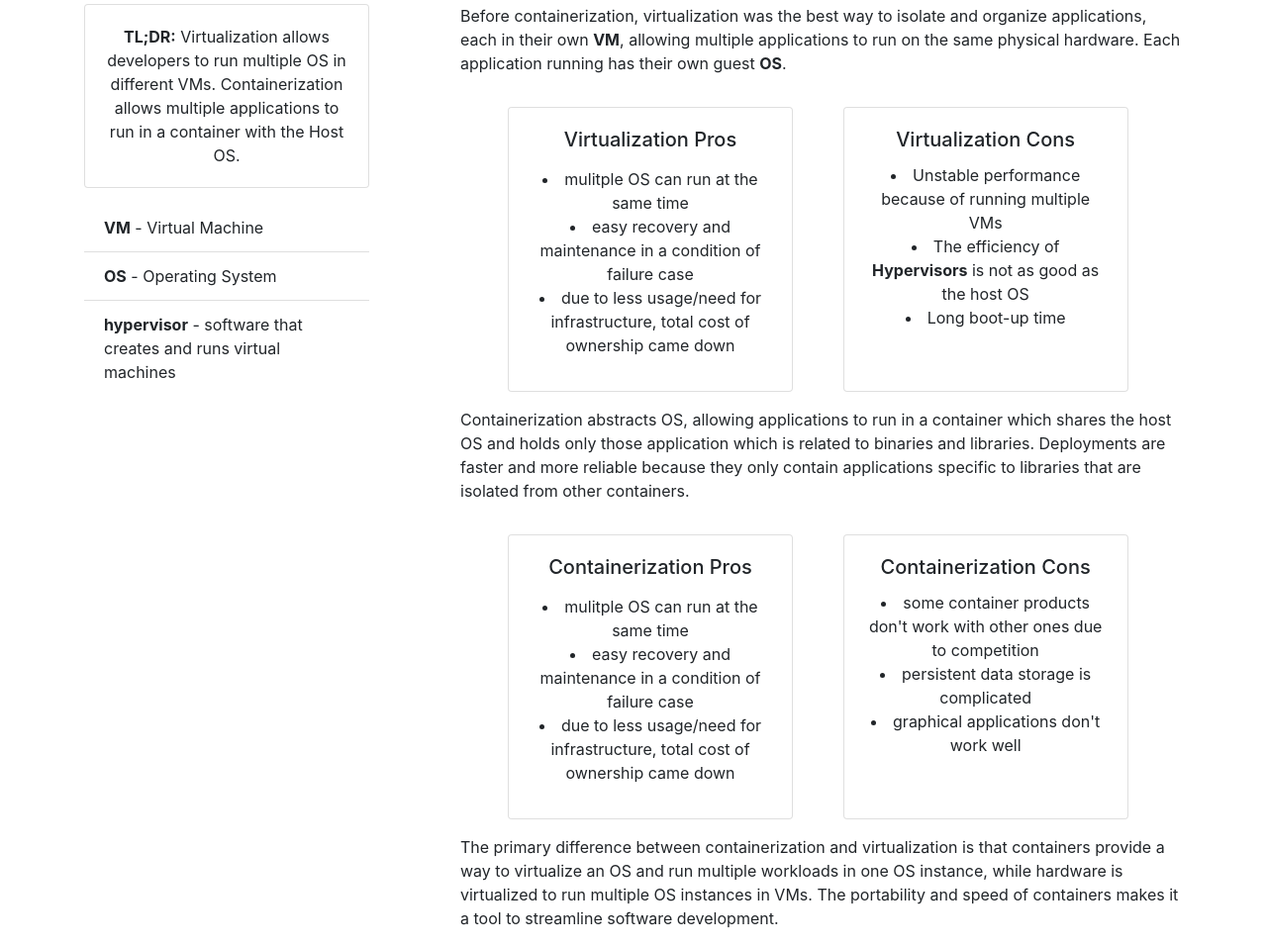
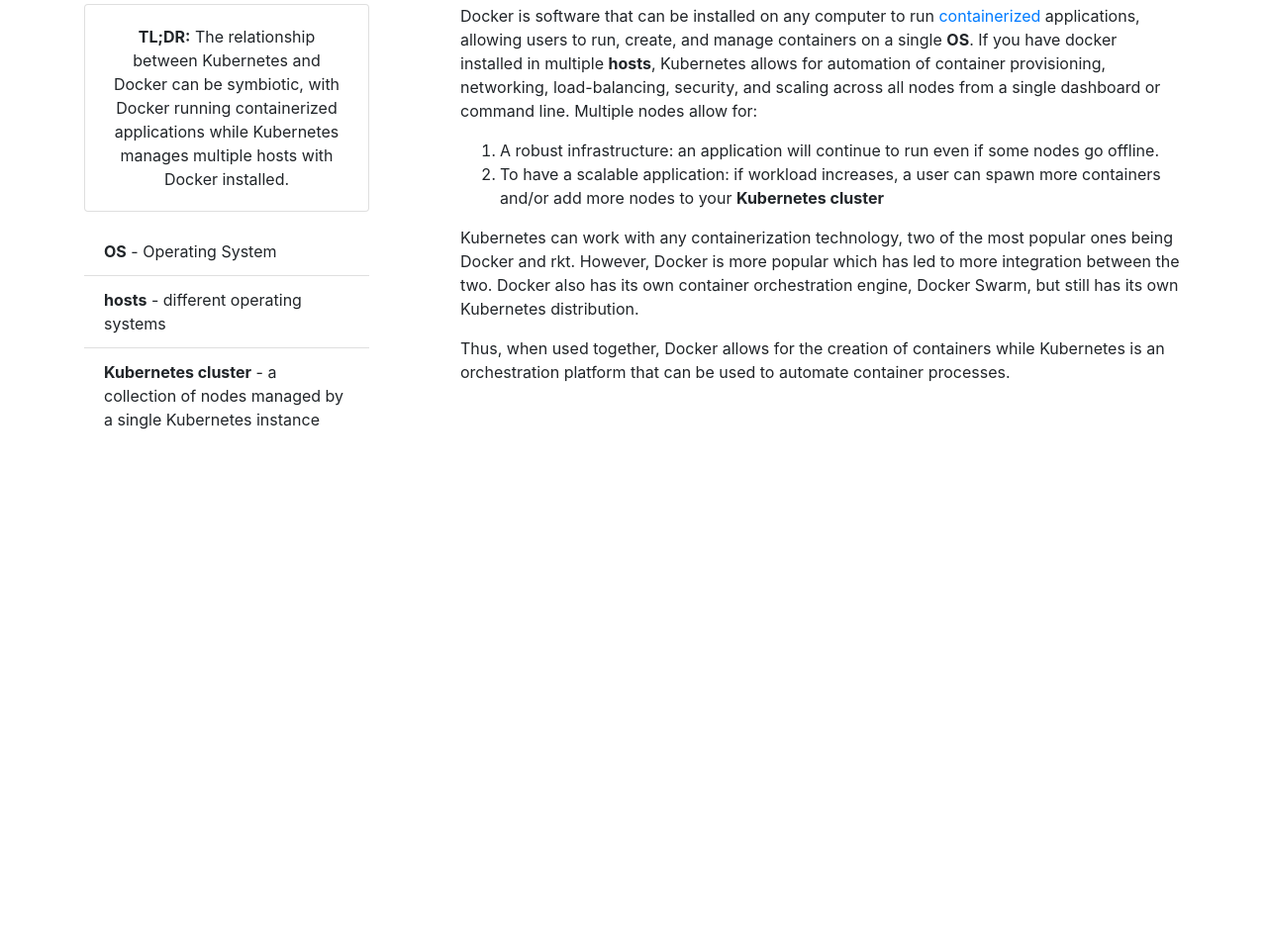
Before and after one commit to juliaag831/Cloud-Technology, a plain HTML site: page docs/kubernetes.html in a window 1280 px wide. Shown: the part 287-1243 px from the top of the page at 99% size. After the commit the page ends 800 px from the top, so only its background shows below. Drawn offline with nearby package versions, Linux system fonts and the light colour scheme.

Commit message:
Task: Updated kubernetes.html content

```diff
--- a/docs/kubernetes.html
+++ b/docs/kubernetes.html
@@ -52,83 +52,40 @@
         <div class="col-4">
             <div class="card" style="width:18rem">
                 <div class="card-body">
-                    <b>TL;DR:</b> Virtualization allows developers to run multiple OS in different VMs.
-                    Containerization allows multiple applications to run in a container with the Host OS.
+                    <b>TL;DR:</b> The relationship between Kubernetes and Docker can be symbiotic, with Docker running
+                    containerized applications while Kubernetes manages multiple hosts with Docker installed.
                 </div>
             </div>
             <div style="width:18rem; margin-top:1rem">
                 <ul class="list-group list-group-flush">
-                    <li class="list-group-item"><b>VM</b> - Virtual Machine</li>
                     <li class="list-group-item"><b>OS</b> - Operating System</li>
-                    <li class ="list-group-item"><b>hypervisor</b> - software that creates and runs virtual machines</li>
+                    <li class="list-group-item"><b>hosts</b> - different operating systems</li>
+                    <li class="list-group-item"><b>Kubernetes cluster</b> - a collection of nodes managed by a single
+                        Kubernetes instance</li>
                 </ul>
             </div>
         </div>
         <div class="col-8">
             <p>
-                Before containerization, virtualization was the best way to isolate and organize applications, each in
-                their own <b>VM</b>, allowing multiple applications to run on the same physical hardware. Each
-                application running has their own guest <b>OS</b>.
+                Docker is software that can be installed on any computer to run <a href="virtual.html">containerized</a>
+                applications, allowing users to run, create, and manage containers on a single <b>OS</b>. If you have
+                docker installed in multiple <b>hosts</b>, Kubernetes allows for automation of container provisioning,
+                networking, load-balancing, security, and scaling across all nodes from a single dashboard or command
+                line. Multiple nodes allow for:
+                <ol>
+                    <li>A robust infrastructure: an application will continue to run even if some nodes go offline.</li>
+                    <li>To have a scalable application: if workload increases, a user can spawn more containers and/or
+                        add more nodes to your <b>Kubernetes cluster</b></li>
+                </ol>
             </p>
-            <div class="row" style="padding:1rem">
-                <div class="col-4">
-                    <div class="card" style="width: 18rem;margin-left:2rem; height:18rem">
-                        <div class="card-body">
-                            <h5 class="card-title">Virtualization Pros</h5>
-                            <p class="card-text">
-                            <li>mulitple OS can run at the same time</li>
-                            <li>easy recovery and maintenance in a condition of failure case</li>
-                            <li>due to less usage/need for infrastructure, total cost of ownership came down</li>
-                            </p>
-                        </div>
-                    </div>
-                </div>
-                <div class="col-4">
-                    <div class="card" style="width: 18rem; margin-left:8rem; height:18rem">
-                        <div class="card-body">
-                            <h5 class="card-title">Virtualization Cons</h5>
-                            <li>Unstable performance because of running multiple VMs</li>
-                            <li>The efficiency of <b>Hypervisors</b> is not as good as the host OS</li>
-                            <li>Long boot-up time</li>
-                        </div>
-                    </div>
-                </div>
-            </div>
             <p>
-                Containerization abstracts OS, allowing applications to run in a container which shares the host OS
-                and holds only those application which is related to binaries and libraries. Deployments are faster and
-                more reliable because they only contain applications specific to libraries that are isolated from other
-                containers.
+                Kubernetes can work with any containerization technology, two of the most popular ones being Docker and
+                rkt. However, Docker is more popular which has led to more integration between the two. Docker also has
+                its own container orchestration engine, Docker Swarm, but still has its own Kubernetes distribution.
             </p>
-            <div class="row" style="padding:1rem">
-                <div class="col-4">
-                    <div class="card" style="width: 18rem;margin-left:2rem; height:18rem">
-                        <div class="card-body">
-                            <h5 class="card-title">Containerization Pros</h5>
-                            <p class="card-text">
-                            <li>mulitple OS can run at the same time</li>
-                            <li>easy recovery and maintenance in a condition of failure case</li>
-                            <li>due to less usage/need for infrastructure, total cost of ownership came down</li>
-                            </p>
-                        </div>
-                    </div>
-                </div>
-                <div class="col-4">
-                    <div class="card" style="width: 18rem; margin-left:8rem; height:18rem">
-                        <div class="card-body">
-                            <h5 class="card-title">Containerization Cons</h5>
-                            <li>some container products don't work with other ones due to competition</li>
-                            <li>persistent data storage is complicated</li>
-                            <li>graphical applications don't work well</li>
-                        </div>
-                    </div>
-                </div>
-            </div>
             <p>
-                The primary difference between containerization and virtualization is that containers provide a way to
-                virtualize an OS and run multiple workloads in one OS instance, while hardware is virtualized to run
-                multiple OS instances in VMs. The portability and speed of containers makes it a tool to streamline
-                software development.
+                Thus, when used together, Docker allows for the creation of containers while Kubernetes is an
+                orchestration platform that can be used to automate container processes.
             </p>
         </div>
     </div>
```
